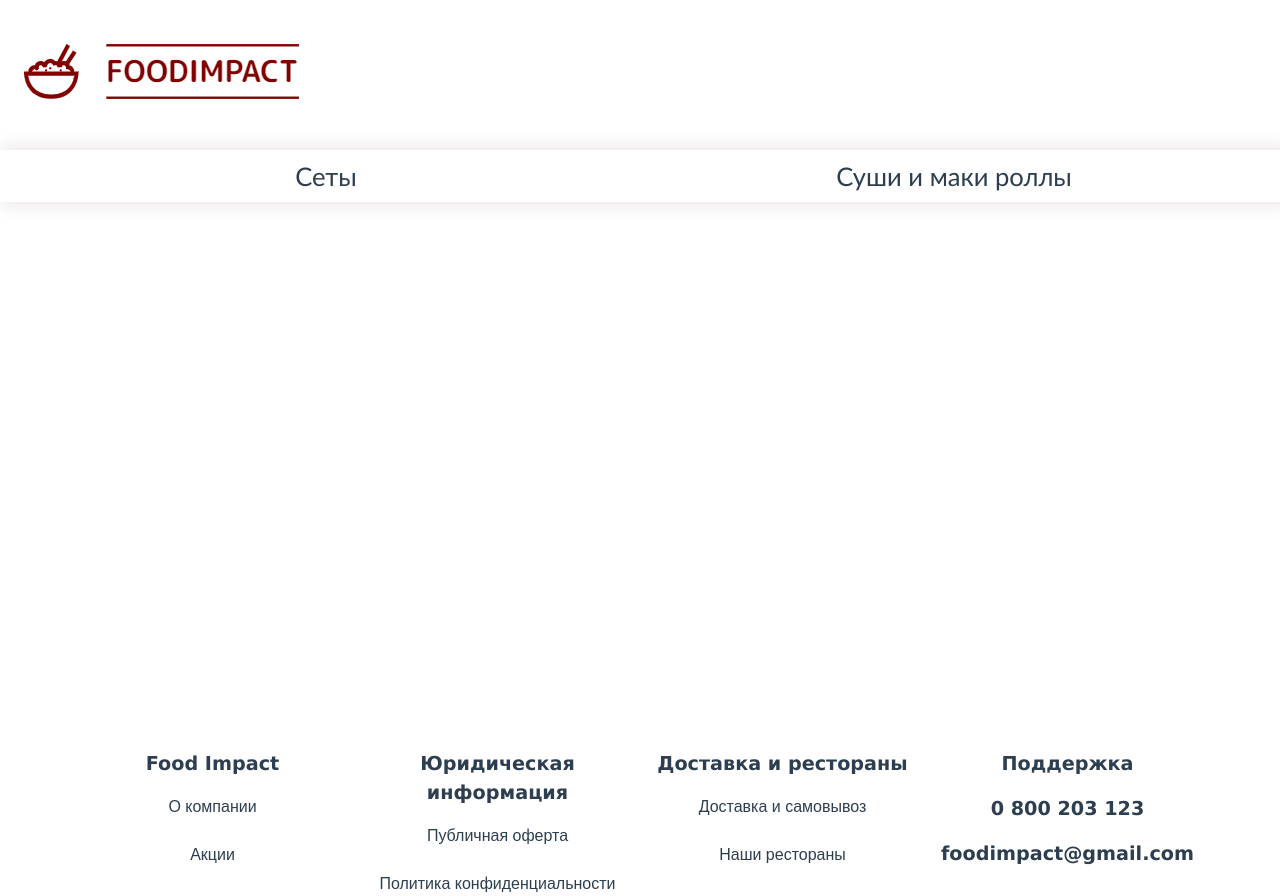
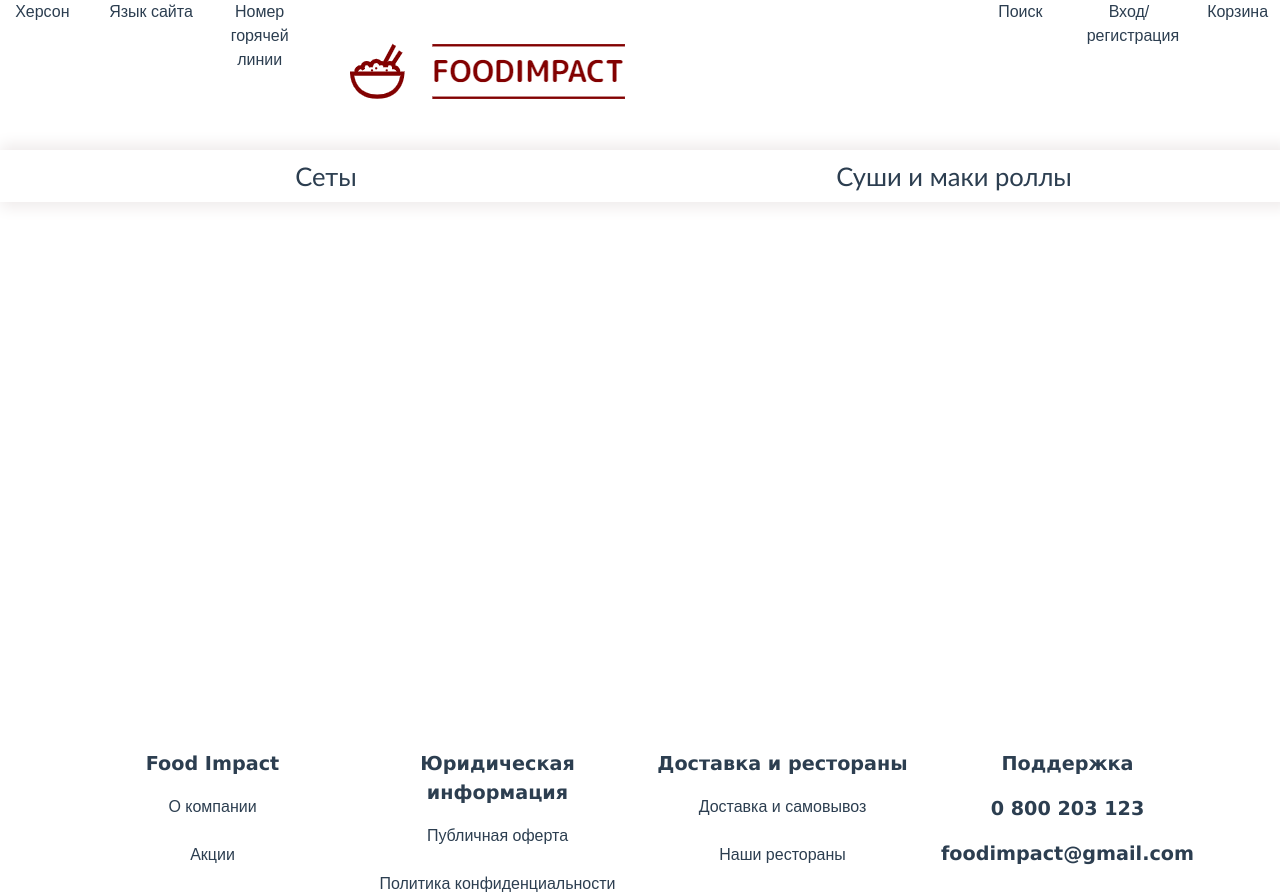
Before and after one commit to HikkiYarik/foodshop, a Vue app: page / in a window 1280 px wide. Built offline with nearby package versions, Linux system fonts and the light colour scheme.

Commit message:
bootstrap header v1

```diff
--- a/src/pages/Header.vue
+++ b/src/pages/Header.vue
@@ -1,10 +1,20 @@
 <template>
-  <div class="head">
-    <div class="row row-cols-1">
-      <div class="top-head col">
-        <router-link tag="img" to="/"><img class="logo" src="../assets/logo.png"></router-link>
+  <div class="сontainer-fluid">
+    <div class="row">
+      <div class="col-12 top-head">
+        <div class="row row-cols-7">
+          <div class="col-1">Херсон</div>
+          <div class="col-1">Язык сайта</div>
+          <div class="col-1">Номер горячей линии</div>
+          <div class="col-6">
+            <router-link tag="img" to="/"><img class="logo" src="../assets/logo.png"></router-link>
+          </div>
+          <div class="col-1">Поиск</div>
+          <div class="col-1">Вход/регистрация</div>
+          <div class="col-1">Корзина</div>
+        </div>
       </div>
-      <div class="bot-head col">
+      <div class="col bot-head">
           <NavMenu/>
       </div>
     </div>
--- a/src/pages/Header/NavMenu.vue
+++ b/src/pages/Header/NavMenu.vue
@@ -1,7 +1,7 @@
 <template>
-    <div class="nav-menu">
-        <div class="col-12 div-nav">
-            <div class="container-fluid">
+    <!-- <div class="nav-menu">
+        <div class="div-nav"> -->
+            <div class="container-fluid div-nav nav-menu">
                 <div class="row row-cols-2">
                     <div class="col">
                         <router-link class="router-link" to="/set">Сеты</router-link>
@@ -11,8 +11,8 @@
                     </div>
                 </div>
             </div>
-        </div>
-    </div>
+        <!-- </div>
+    </div> -->
 </template>
 
 <script>
```
